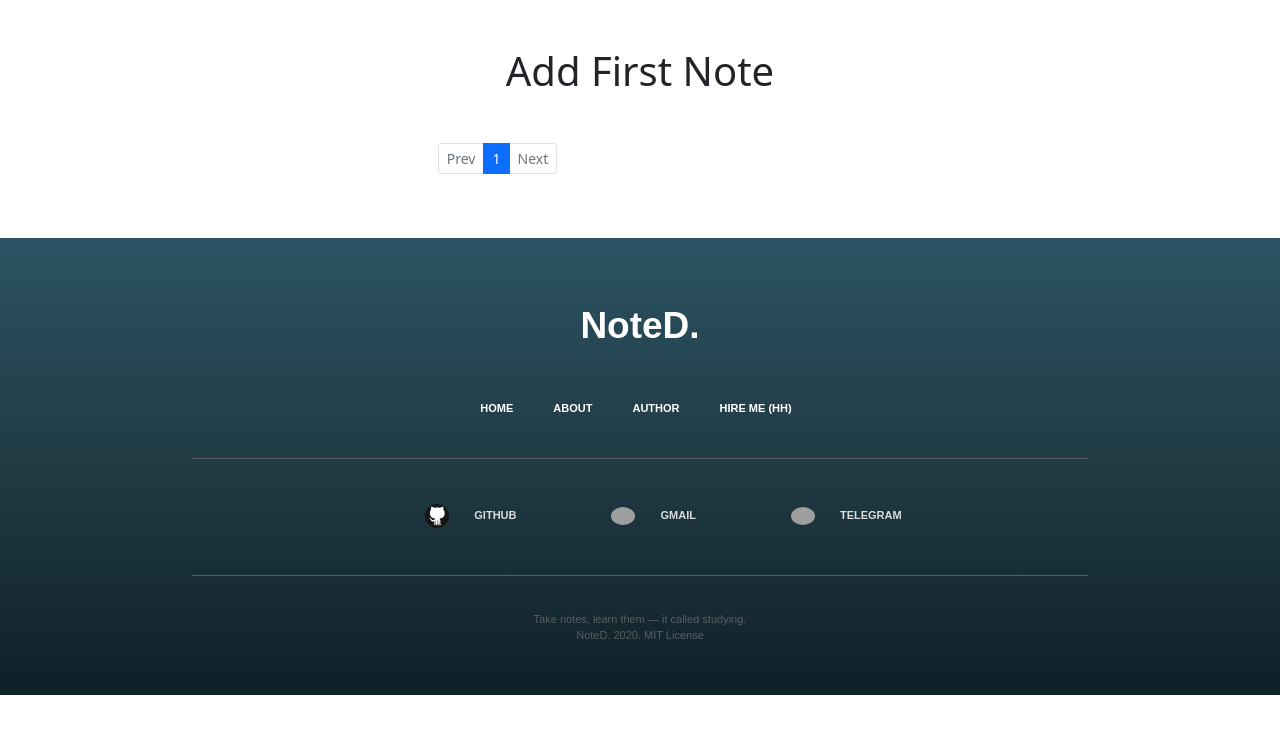
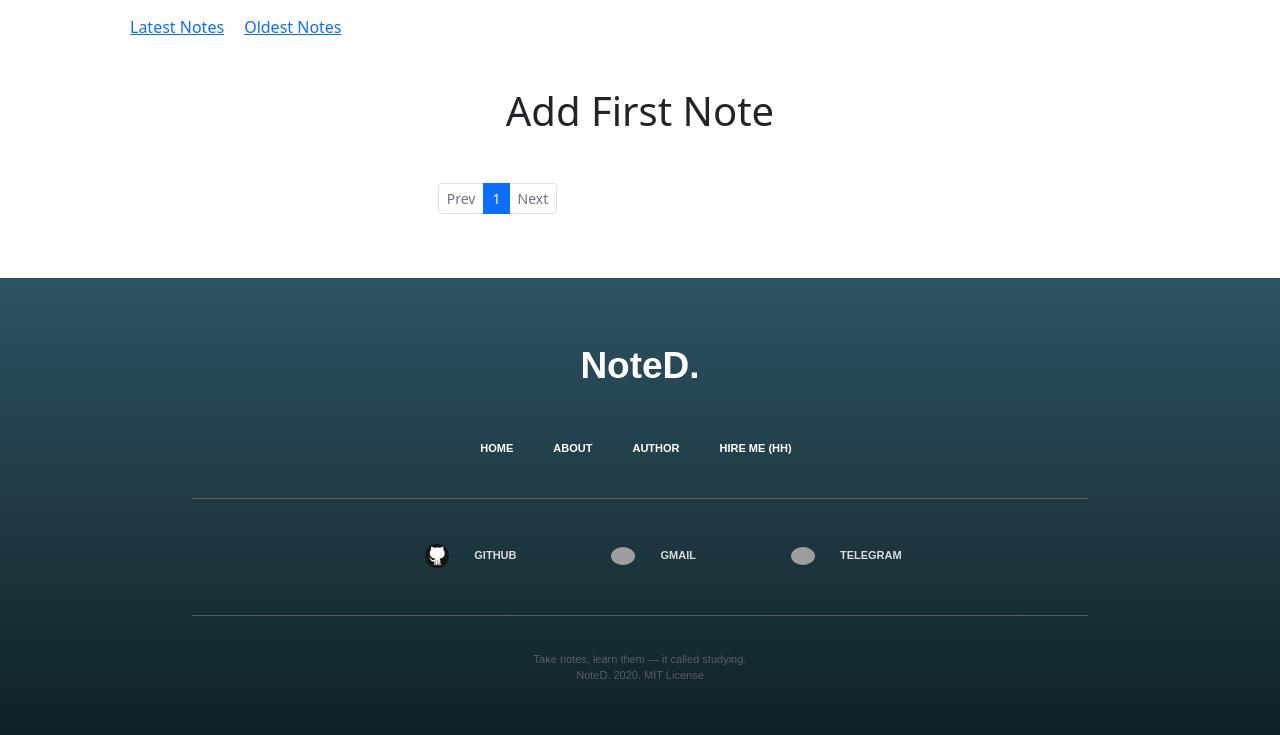
Before and after one commit to welel/noted, a Django app: page /notes/ in a window 1280 px wide. Shown: the part 609-1344 px from the top of the page. Before the commit the page ends 1304 px from the top, so only its background shows below. Run offline with Django 3.2, Linux system fonts and the light colour scheme; data that the repository does not hold is empty; some libraries are stand-ins or nearby versions; grey boxes are pictures that could not be loaded.

Commit message:
Added ordering of List Notes.

```diff
--- a/frontend/templates/notes/home.html
+++ b/frontend/templates/notes/home.html
@@ -15,7 +15,12 @@
 <!-- Notes List -->
 <div class="row ps-5" style="padding-top: 570px;">
   <div class="col-9">
-    <h2 class="fw-bold mb-5">Latest Notes</h2>
+    <h2 class="fw-bold mb-3">{{ order_label }} Notes</h2>
+    <p class="orders mb-5">
+        <a href="{% url 'notes:home' %}?order=-data">Latest Notes</a>
+        <span>⠀</span>
+        <a  href="{% url 'notes:home' %}?order=date">Oldest Notes</a>
+    </p>
     {% for note in notes %}
       {% if not note.private or note.author == request.user %}
         <div class="row mt-5">
--- a/noted/notes/views.py
+++ b/noted/notes/views.py
@@ -8,6 +8,10 @@ from notes.models import Note
 
 
 class NoteList(ListView):
+    ORDER_LABELS = {
+        'date': 'Oldest',
+        '-date': 'Latest',
+    }
     model = Note
     context_object_name = 'notes'
     paginate_by = 18
@@ -15,9 +19,15 @@ class NoteList(ListView):
 
     def get_ordering(self):
         order = self.request.GET.get('order', '-date')
-        if order.replace('-', '', 1) in ['id', 'date']:
+        if order.replace('-', '', 1) == 'date':
             return order
         return '-date'
+
+    def get_context_data(self, *args, **kwargs):
+        order = self.get_ordering()
+        context = super().get_context_data(**kwargs)
+        context['order_label'] = self.ORDER_LABELS.get(order, '')
+        return context
 
 
 class PersonalNoteList(NoteList):
```
